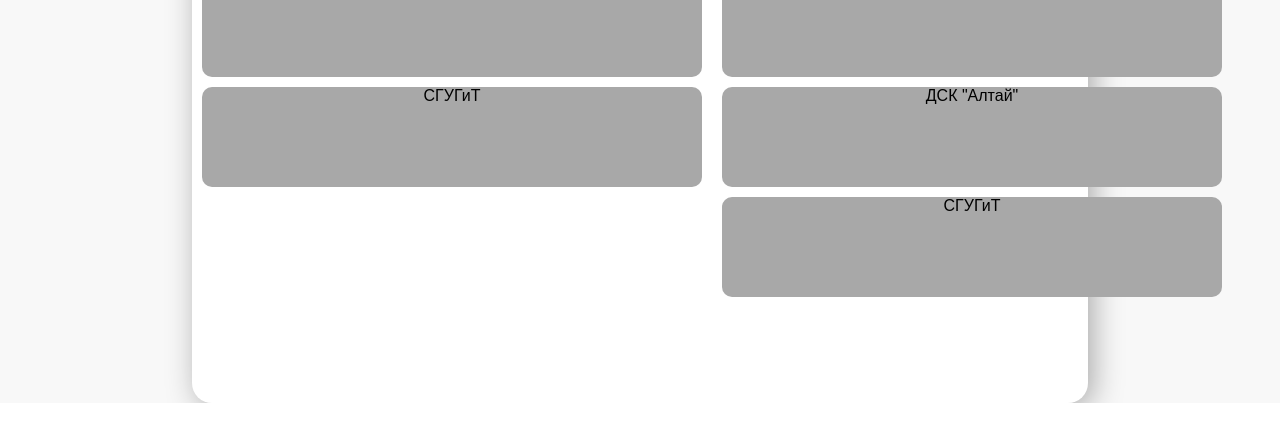
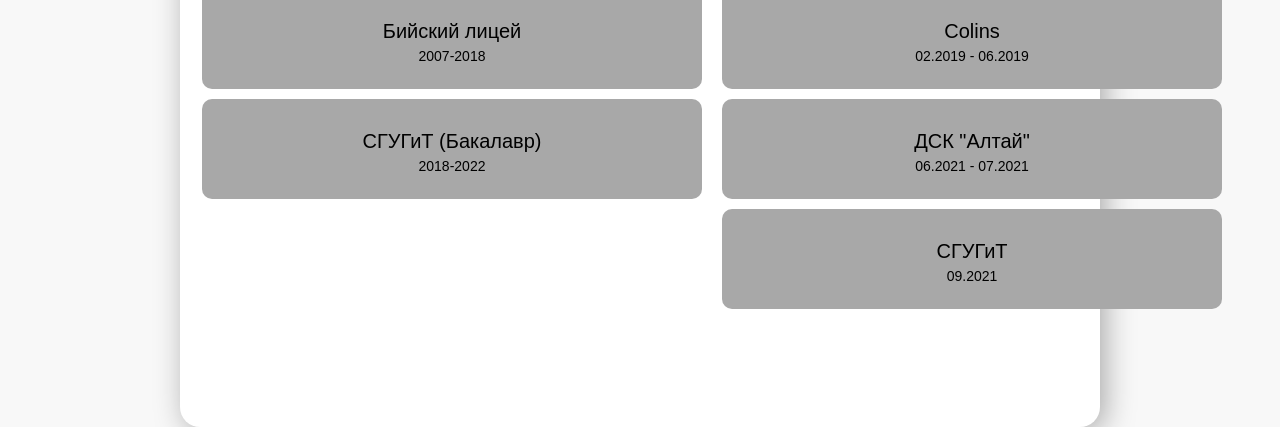
Before and after one commit to Wendiboy/belovCV, a React app: page /experience in a window 1280 px wide. Shown: the part 558-985 px from the top of the page. Before the commit the page ends 961 px from the top, so only its background shows below. Built offline with nearby package versions, Linux system fonts and the light colour scheme.

Commit message:
now looks better 2

```diff
--- a/src/components/Content/AboutMe/AboutMe.css
+++ b/src/components/Content/AboutMe/AboutMe.css
@@ -5,21 +5,25 @@
 .AboutMe__header{
     font-weight: bold;
     font-size: 30px;
+    margin-top: 20px;
+    margin-left: 15px;
 }
 
 .AboutMe__text{
-    width: 600px;
+    width: 100%;
+    margin: 10px 50px 40px 50px;
 }
 
 .technologies_list{
     display: flex;
-
+    margin: 0 50px 40px 50px;
 }
 
 .skills_list{
     display: flex;
     align-content: center;
     min-height: 40px;
+    margin: 0 50px 40px 50px;
 
 }
 
@@ -34,4 +38,9 @@
     padding: 0 10px;
     display: flex;
     justify-content: center;
+
 }
+
+.lang__item{
+    margin: 10px 50px;
+}
--- a/src/components/Content/AboutMe/TechnologiesElem/TechnologiesElem.css
+++ b/src/components/Content/AboutMe/TechnologiesElem/TechnologiesElem.css
@@ -6,4 +6,7 @@
     margin: 10px;
     display: flex;
     justify-content: center;
+    align-items: center;
+    font-size: 20px;
+
 }
--- a/src/components/Content/Content.css
+++ b/src/components/Content/Content.css
@@ -6,4 +6,5 @@
     box-shadow: #a8a8a8 5px 5px 30px;
     margin: 0 auto;
     margin-top: 20px;
+    padding: 12px;
 }
--- a/src/components/Content/MyExperience/MyExperience.jsx
+++ b/src/components/Content/MyExperience/MyExperience.jsx
@@ -8,17 +8,33 @@
             <div className='Education'>
                 <h2 className='MyExprerience__header'>Education</h2>
                 <div className='Education_list'>
-                    <div className='Education__elem'>Бийский лицей</div>
-                    <div className='Education__elem'>СГУГиТ</div>
+                    <div className='Education__elem'>
+                        <div className='elem__name'>Бийский лицей</div>
+                        <div className='elem__date'>2007-2018</div>
+                    </div>
+                    <div className='Education__elem'>
+                        <div className='elem__name'>СГУГиТ (Бакалавр)</div>
+                        <div className='elem__date'>2018-2022</div>
+                    </div>
                 </div>
             </div>
 
             <div className='Jobs'>
                 <h2 className='MyExprerience__header'>Jobs</h2>
                 <div className='Job_list'>
-                    <div className='Job__elem'>Colins</div>
-                    <div className='Job__elem'>ДСК "Алтай"</div>
-                    <div className='Job__elem'>СГУГиТ</div>
+                    <div className='Job__elem'>
+                        <div className='elem__name'>Colins</div>
+                        <div className='elem__date'>02.2019 - 06.2019</div>
+                    </div>
+                    <div className='Job__elem'>
+                        <div className='elem__name'>ДСК "Алтай"</div>
+                        <div className='elem__date'>06.2021 - 07.2021</div>
+
+                    </div>
+                    <div className='Job__elem'>
+                        <div className='elem__name'>СГУГиТ</div>
+                        <div className='elem__date'>09.2021</div>
+                    </div>
                 </div>
             </div>
         </div>
--- a/src/components/Content/MyExperience/MyExprerience.css
+++ b/src/components/Content/MyExperience/MyExprerience.css
@@ -29,6 +29,8 @@
     margin: 10px;
     display: flex;
     justify-content: center;
+    align-items: center;
+    flex-direction: column;
 }
 
 .Job{
@@ -48,4 +50,15 @@
     margin: 10px;
     display: flex;
     justify-content: center;
+    align-items: center;
+    flex-direction: column;
 }
+
+.elem__name{
+    font-size: 20px;
+    margin: 5px;
+}
+
+.elem__date{
+    font-size: 14px;
+}
--- a/src/components/Content/Photos/PhotoElem/PhotoElem.jsx
+++ b/src/components/Content/Photos/PhotoElem/PhotoElem.jsx
@@ -6,7 +6,7 @@
     return(
         <span className='Photo__elem'>
             <span className='image'>
-                <img src={props.photo}></img>
+                <img src={props.photo} ></img>
             </span>
         </span>
     )
--- a/src/components/Header/Header.jsx
+++ b/src/components/Header/Header.jsx
@@ -5,7 +5,7 @@
     return (
     <h1 className='Header'>
         <span className="Header__text">
-            Lorem
+            Wendiboy
         </span>
     </h1>
     )
--- a/src/components/Main/Main.css
+++ b/src/components/Main/Main.css
@@ -25,6 +25,12 @@
     background-color: #a4a4a4;
     margin: 20px;
 
+}
+
+.Main__img{
+    width: 150px;
+    height: 150px;
+    border-radius: 100px;
 }
 
 .Main__info{
--- a/src/components/Main/Main.jsx
+++ b/src/components/Main/Main.jsx
@@ -6,6 +6,8 @@
         <div className='Main'>
             <div className='Main__wrapper'>
                 <div className='Main__photo'>
+                    <img className='Main__img' src={`https://sun1-26.userapi.com/s/v1/if1/kcJABZkFFjPepTPins4WmI7knL1B1IecbKN3haukrwi-Nw79guj5ItPVEfPjuYCM08Kz3t1K.jpg?size=200x200&quality=96&crop=412,0,1707,1707&ava=1`}>
+                    </img>
 
                 </div>
                 <div className='Main__info'>
```
Also changed, not shown: src/components/Content/Photos/Photos.jsx (+0 -11 lines), src/images/me.jpg (added).
